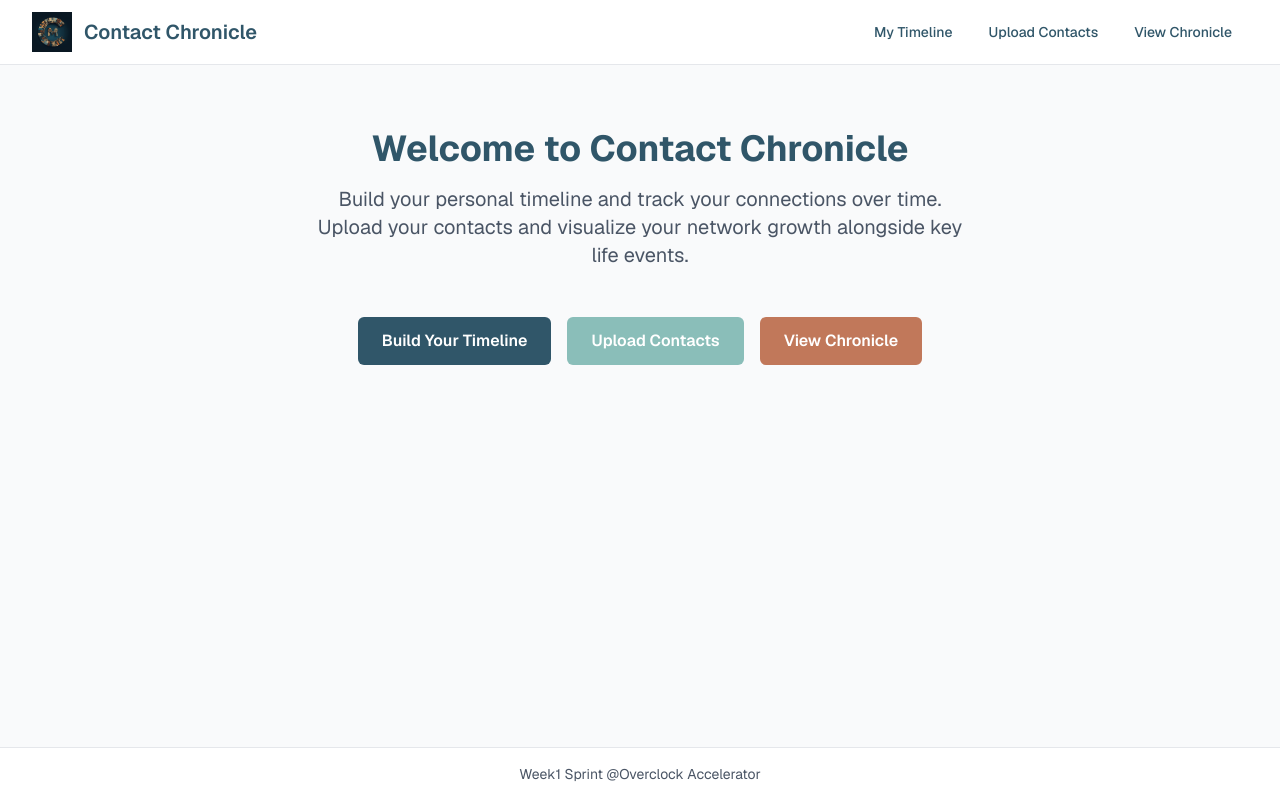
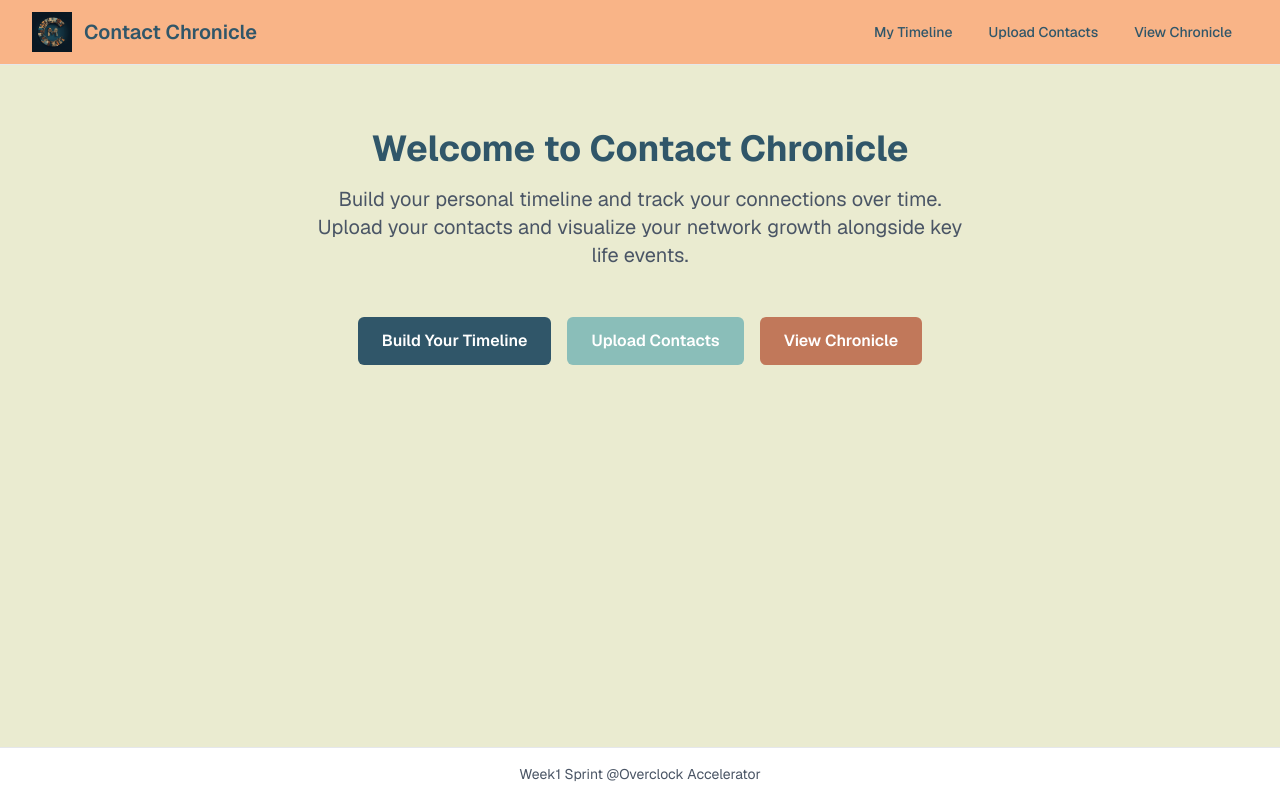
Before and after one commit to maadhuvijay/contact-chronicle, a Next.js app: page / in a window 1280 px wide. Built offline with nearby package versions, Linux system fonts and the light colour scheme.

Commit message:
Update background colors in global styles and layout; change Navigation component background color.

```diff
--- a/app/globals.css
+++ b/app/globals.css
@@ -1,7 +1,7 @@
 @import "tailwindcss";
 
 :root {
-  --background: #f3f4f6;
+  --background: #EAEBD0;
   --foreground: #305669;
 }
 
--- a/app/layout.tsx
+++ b/app/layout.tsx
@@ -30,7 +30,7 @@ export default function RootLayout({
         className={`${geistSans.variable} ${geistMono.variable} antialiased flex flex-col min-h-screen`}
       >
         <Navigation />
-        <main className="flex-grow bg-gray-50">
+        <main className="flex-grow bg-[#EAEBD0]">
           {children}
         </main>
         <Footer />
--- a/components/Navigation.tsx
+++ b/components/Navigation.tsx
@@ -14,7 +14,7 @@ export default function Navigation() {
   ];
 
   return (
-    <nav className="bg-white border-b border-gray-200 shadow-sm">
+    <nav className="bg-[#F9B487] border-b border-gray-200 shadow-sm">
       <div className="max-w-7xl mx-auto px-4 sm:px-6 lg:px-8">
         <div className="flex flex-col sm:flex-row justify-between items-center h-auto sm:h-16 py-3 sm:py-0">
           <div className="flex items-center mb-3 sm:mb-0">
```
Also changed, not shown: .specstory/history/2025-12-06_22-39Z-change-background-color.md (added).
